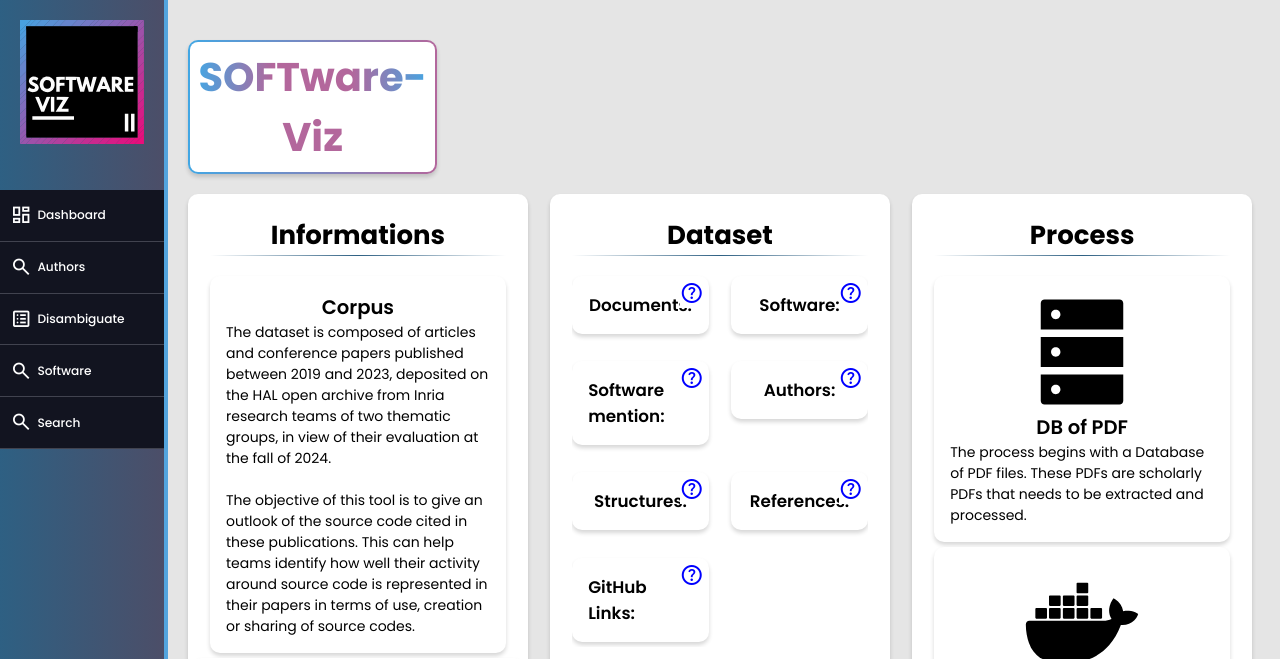
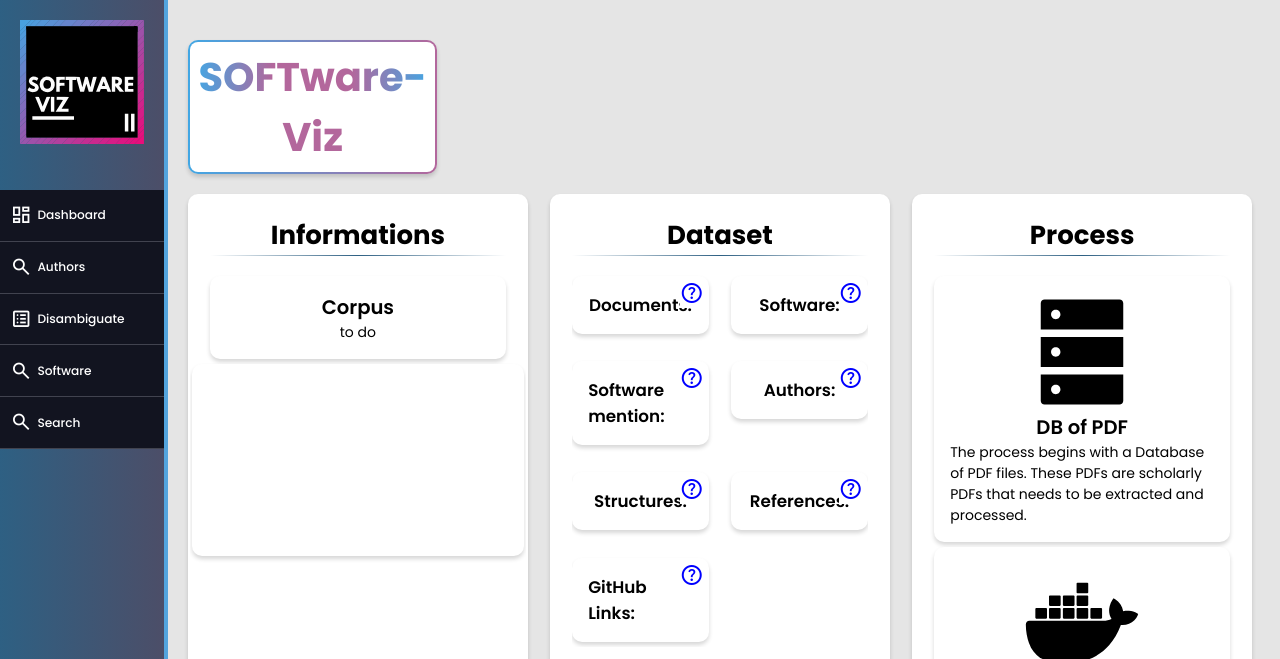
Before and after one commit to Samuel-Scalbert/COAR-Viz, a Flask app: template app/templates/pages/home.html in a window 1280 px wide. Shown: the top 659 px of the page. Run offline with Flask 3, Linux system fonts and the light colour scheme; the template is opened without the code that fills it, so the values that code supplies are empty; a map, chart or similar area stays blank.

Commit message:
Replace corpus description with placeholder text on home page

```diff
--- a/app/templates/pages/home.html
+++ b/app/templates/pages/home.html
@@ -14,9 +14,7 @@
                     <div class="time_block">
                         <div class="time_info">
                           <h2>Corpus</h2>
-                          <p class="" style="display: none;"> Le corpus se compose des articles et des communications dans un congrès présentes dans HAL des équipes des thématiques 4.3 et 4.5 qui seront évaluées cet automne sur la période 2019-2023. <br><br>L'objectif est de donner une image des codes sources cités dans les publications. Cela peut permettre aux équipes et aux scientifiques d'identifier la bonne représentation ou nom de leur activité en termes de création, partage ou utilisation des codes sources.</p>
-                          <p class=""> The dataset is composed of articles and conference papers published between 2019 and 2023, deposited on the HAL open archive from Inria research teams of two thematic groups, in view of their evaluation at the fall of 2024.<br><br>
-The objective of this tool is to give an outlook of the source code cited in these publications. This can help teams identify how well their activity around source code is represented in their papers in terms of use, creation or sharing of source codes.</p>
+                          <p class="">to do</p>
                         </div>
                     </div>
                     <div class="time_block">
```
